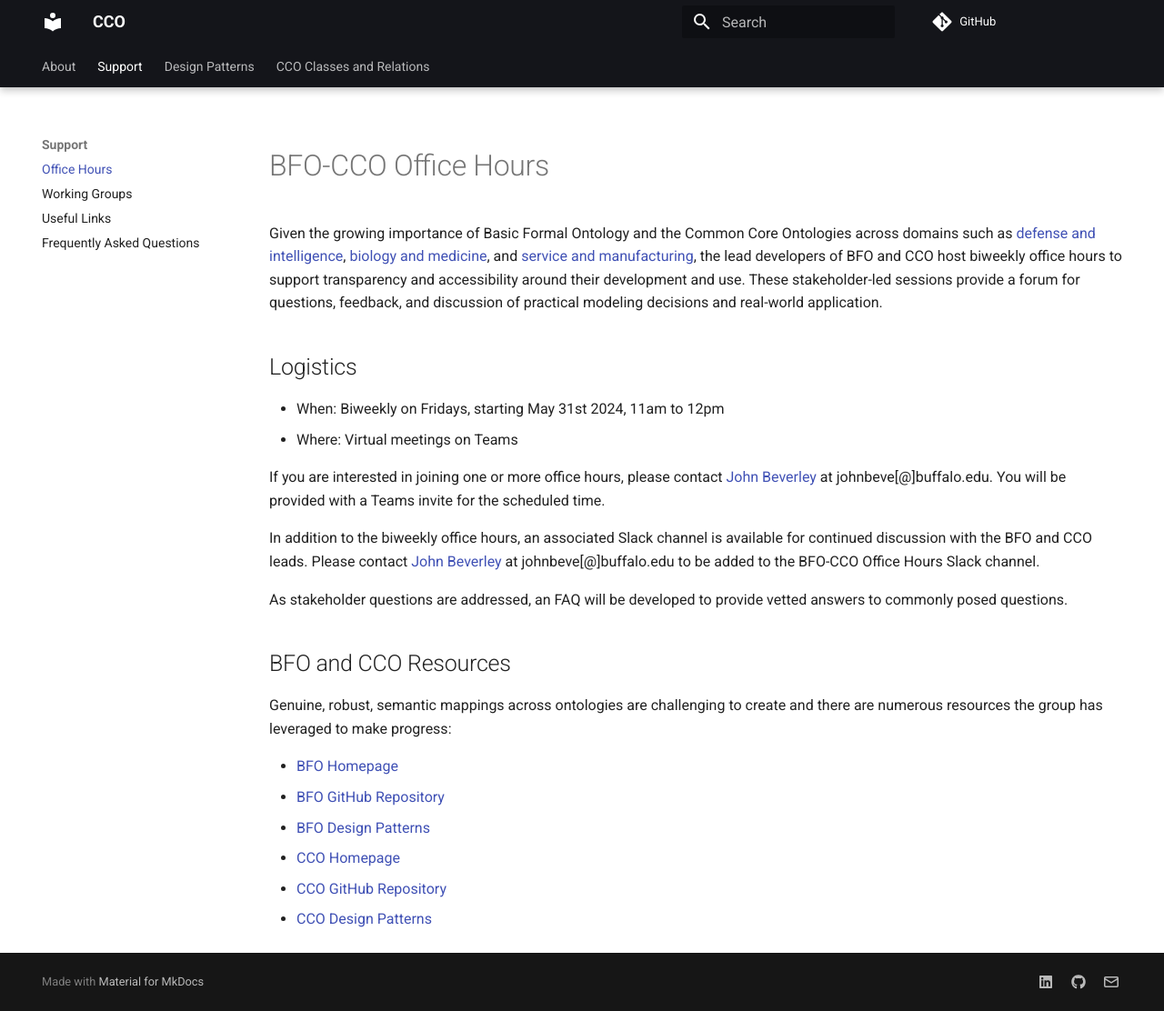
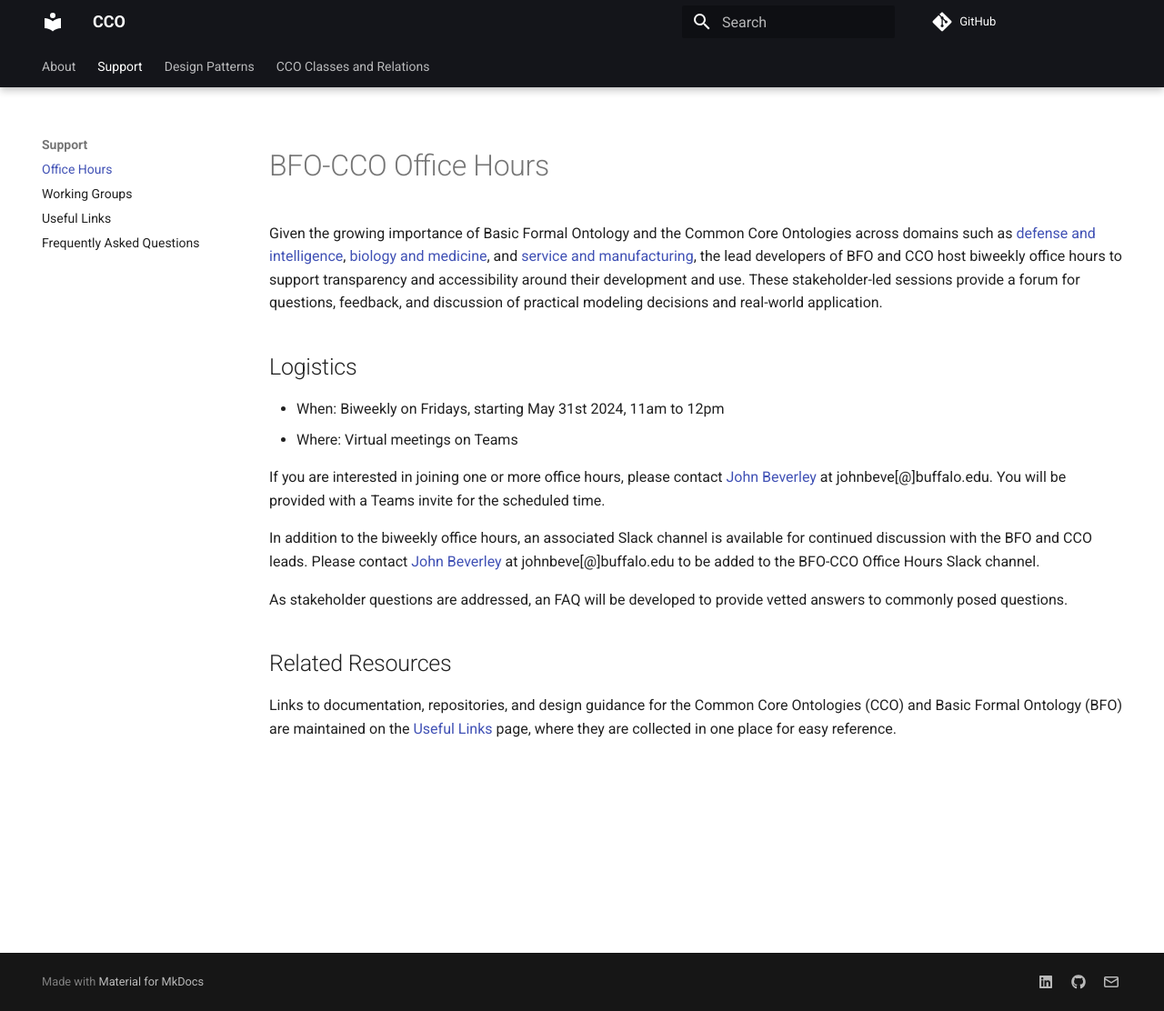
Before and after one commit to CommonCoreOntology/cco-webpage, an MkDocs documentation site: the page built from docs/office-hours.md, in a window 1280 px wide and 1112 px high. Shown: the whole window at 91% size. Built offline with MkDocs 1.6.1 and Material for MkDocs 9.7.7, drawn with Linux system fonts in a browser that asks for light colours; comment, search, counter and statistics services are not loaded.

Commit message:
Move BFO/CCO resources to Useful Links and clean up Office Hours page

```diff
--- a/docs/office-hours.md
+++ b/docs/office-hours.md
@@ -28,14 +28,11 @@ In addition to the biweekly office hours, an associated Slack channel is availab
 As stakeholder questions are addressed, an FAQ will be developed to provide vetted answers to commonly posed questions.
 </p>
 
-<h2>BFO and CCO Resources</h2>
+<h2>Related Resources</h2>
 
-<p>Genuine, robust, semantic mappings across ontologies are challenging to create and there are numerous resources the group has leveraged to make progress:</p>
-<ul>
-  <li><a href="https://basic-formal-ontology.org/" class="custom-color">BFO Homepage</a></li>
-  <li><a href="https://github.com/BFO-ontology/BFO-2020" class="custom-color">BFO GitHub Repository</a></li>
-  <li><a href="https://philarchive.org/archive/OTTBBF" class="custom-color">BFO Design Patterns</a></li>
-  <li><a href="https://www.ontologyrepository.com/" class="custom-color">CCO Homepage</a></li>
-  <li><a href="https://github.com/CommonCoreOntology/CommonCoreOntologies" class="custom-color">CCO GitHub Repository</a></li>
-  <li><a href="https://arxiv.org/pdf/2404.17758" class="custom-color">CCO Design Patterns</a></li>
-</ul>
+<p>
+Links to documentation, repositories, and design guidance for the Common Core Ontologies (CCO) and Basic Formal Ontology (BFO) are maintained on the <a href="/useful-links/" class="custom-color">Useful Links</a> page, where they are collected in one place for easy reference.
+</p>
+
+</body>
+</html>
```
